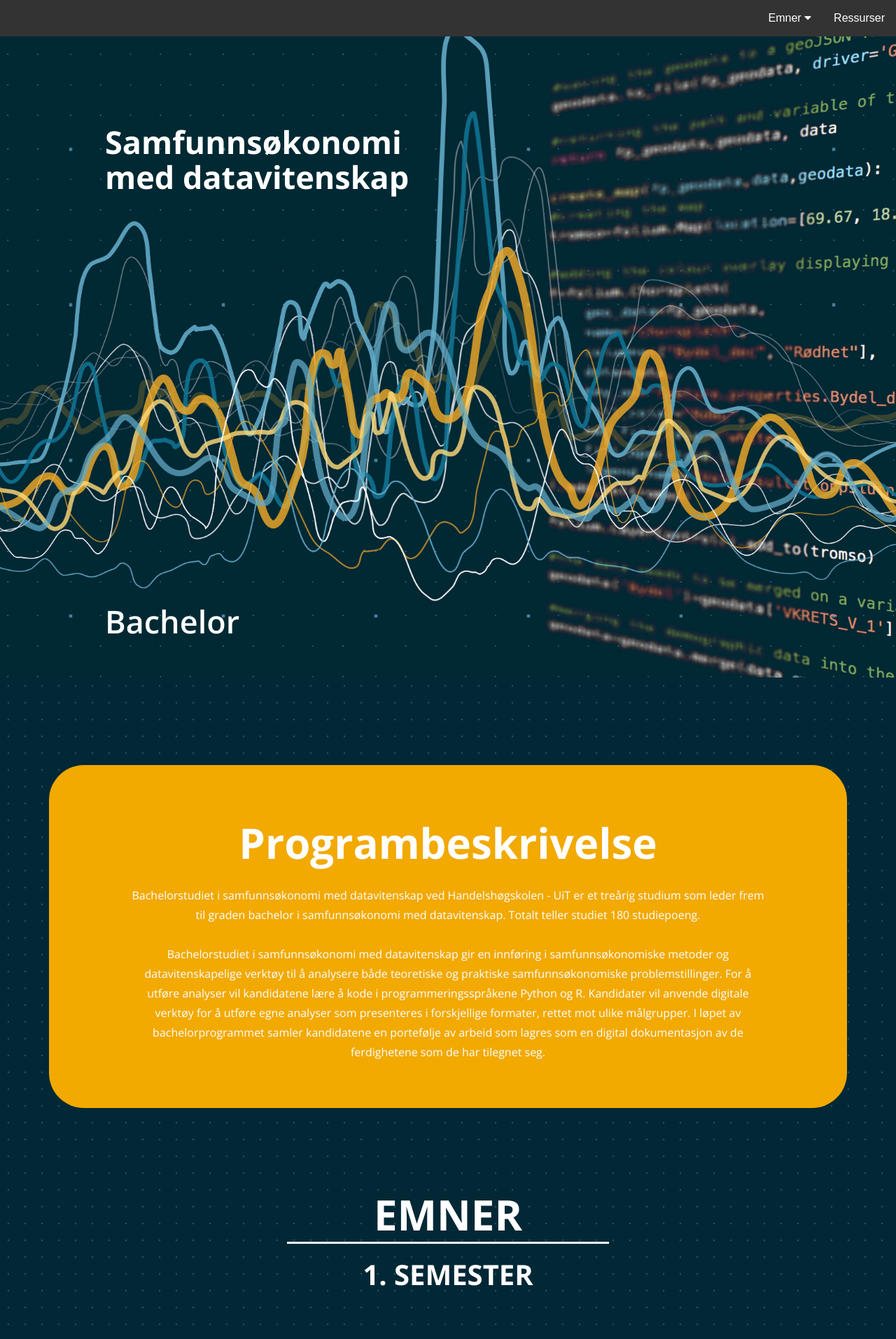
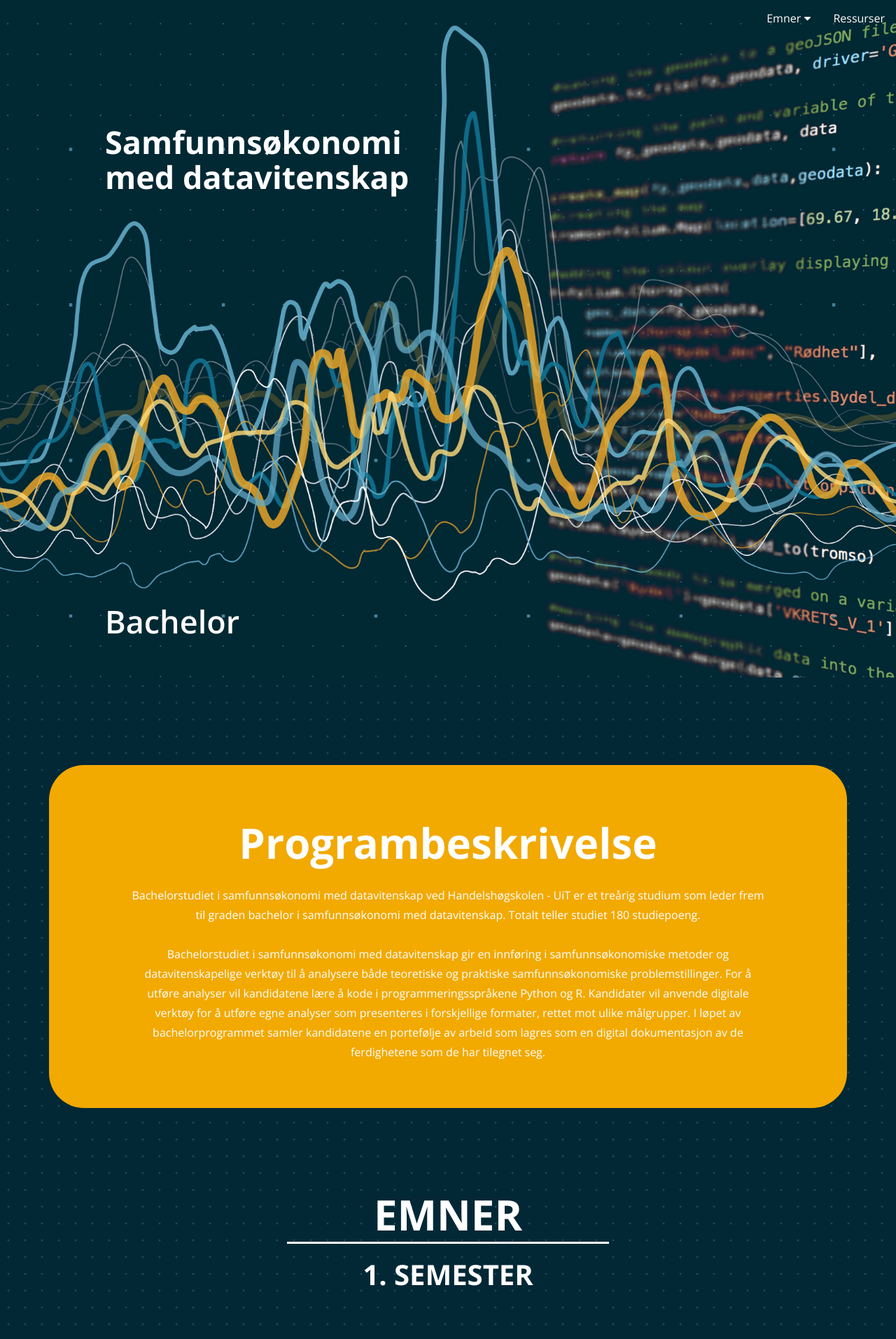
Before and after one commit to uit-econ/uit-econ.github.io, a Jekyll site: the page built from index.md, in a window 1280 px wide. Shown: the top 1913 px of the page at 70% size. Built offline with Jekyll 4.4.1, drawn with Linux system fonts in a browser that asks for light colours.

Commit message:
Update navheader.html

```diff
--- a/_includes/navheader.html
+++ b/_includes/navheader.html
@@ -52,8 +52,7 @@
 /* Navbar container */
 .topbar {
   overflow: hidden;
-  background-color: #333;
-  font-family: Arial;
+  background-color:rgba(51,51,51,51,0.7);
 }
 
 /* Links inside the navbar */
```
